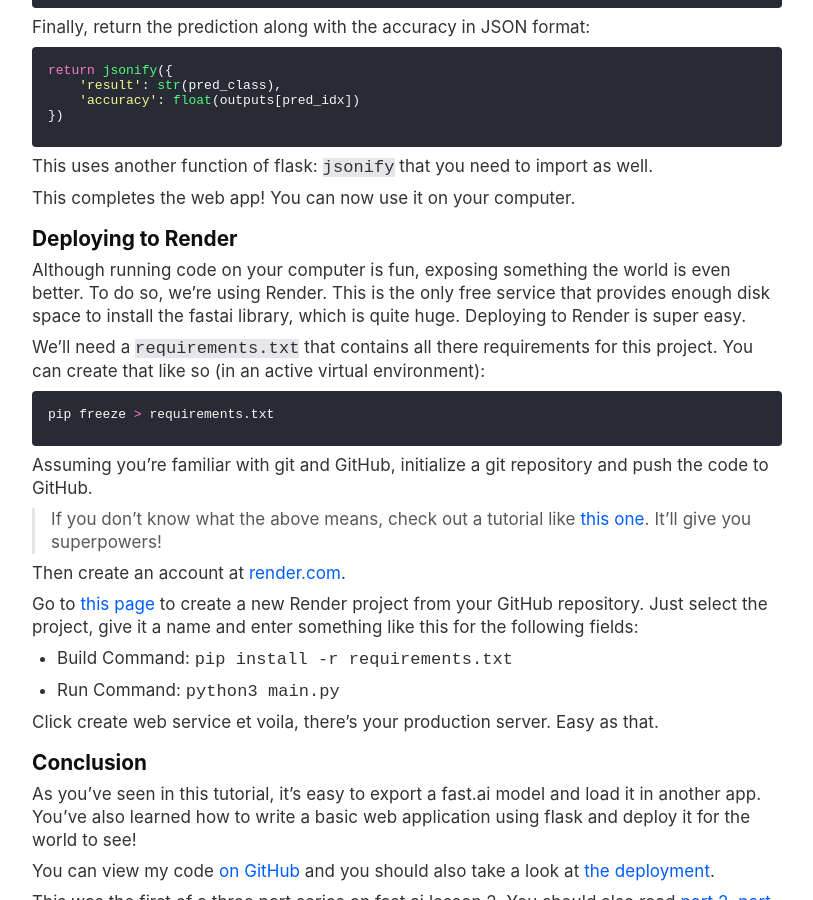
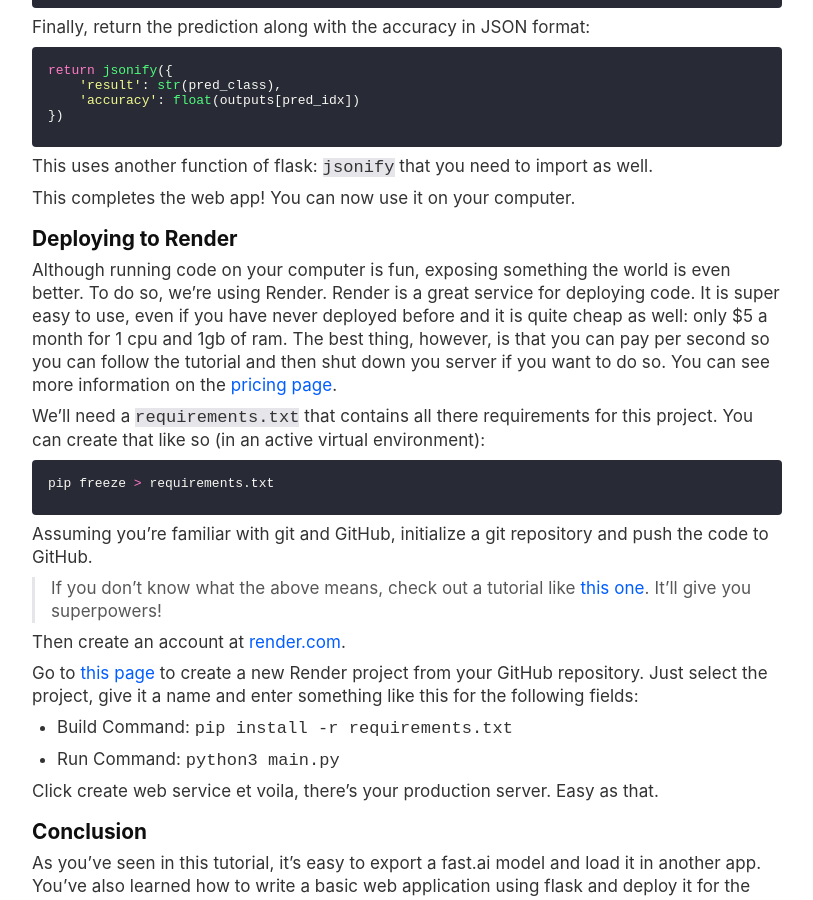
Before and after one commit to rickwierenga/rickwierenga.github.io, a Jekyll site: the page built from _posts/2019-08-03-FastAI2019-2-1.md, in a window 1280 px wide and 900 px high, scrolled down 4294 px. Shown: the whole window, without its empty margins (233-1046 px from the left). Built offline with Jekyll 4.4.1, drawn with Linux system fonts in a browser that asks for light colours; nearby versions of some CDN libraries.

Commit message:
fix small content issue

````diff
--- a/_posts/2019-08-03-FastAI2019-2-1.md
+++ b/_posts/2019-08-03-FastAI2019-2-1.md
@@ -184,7 +184,7 @@
 This completes the web app! You can now use it on your computer.
 
 ## Deploying to Render
-Although running code on your computer is fun, exposing something the world is even better. To do so, we’re using Render. This is the only free service that provides enough disk space to install the fastai library, which is quite huge. Deploying to Render is super easy.
+Although running code on your computer is fun, exposing something the world is even better. To do so, we’re using Render. Render is a great service for deploying code. It is super easy to use, even if you have never deployed before and it is quite cheap as well: only $5 a month for 1 cpu and 1gb of ram. The best thing, however, is that you can pay per second so you can follow the tutorial and then shut down you server if you want to do so. You can see more information on the [pricing page](https://render.com/pricing).
 
 We’ll need a `requirements.txt` that contains all there requirements for this project. You can create that like so (in an active virtual environment):
 ```bash
````
